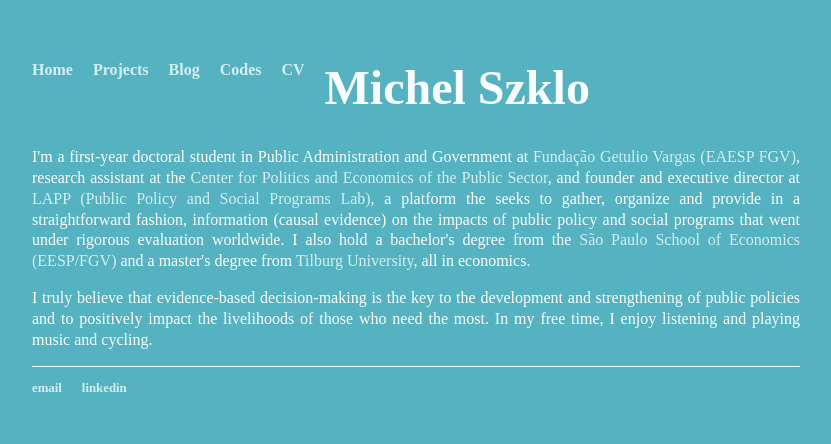
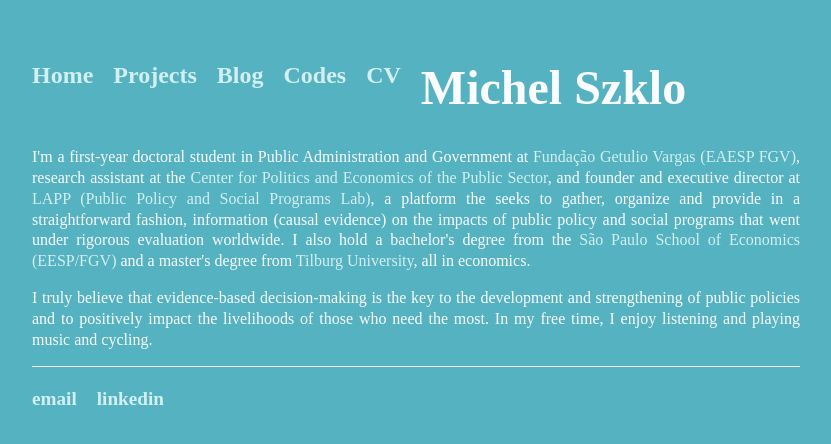
Before and after one commit to michelszklo/michelszklo.github.io, a Jekyll site: the page built from index.html, in a window 1280 px wide. Shown: the top 444 px of the page, without its empty margins (224-1055 px from the left). Built offline with Jekyll 4.4.1, drawn with Linux system fonts in a browser that asks for light colours.

Commit message:
Update main.css

```diff
--- a/css/main.css
+++ b/css/main.css
@@ -16,8 +16,7 @@ nav ul li, footer ul li {
 }
 ul {
     list-style-type: circle;
-    padding-left: 5px;
-    font-size: 1em;
+    font-size: 1.5em;
     font-family: 'Montserrat', 'Sans-Serif';
     line-height: 1.3em;
     color: #fbfcff;
```
